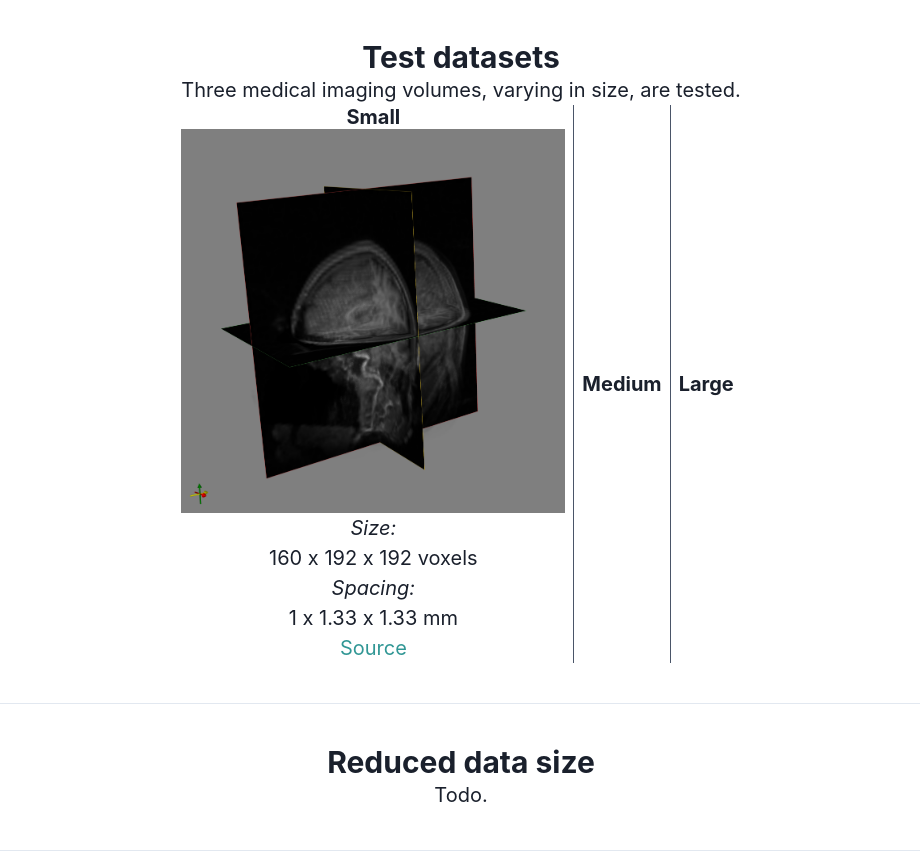
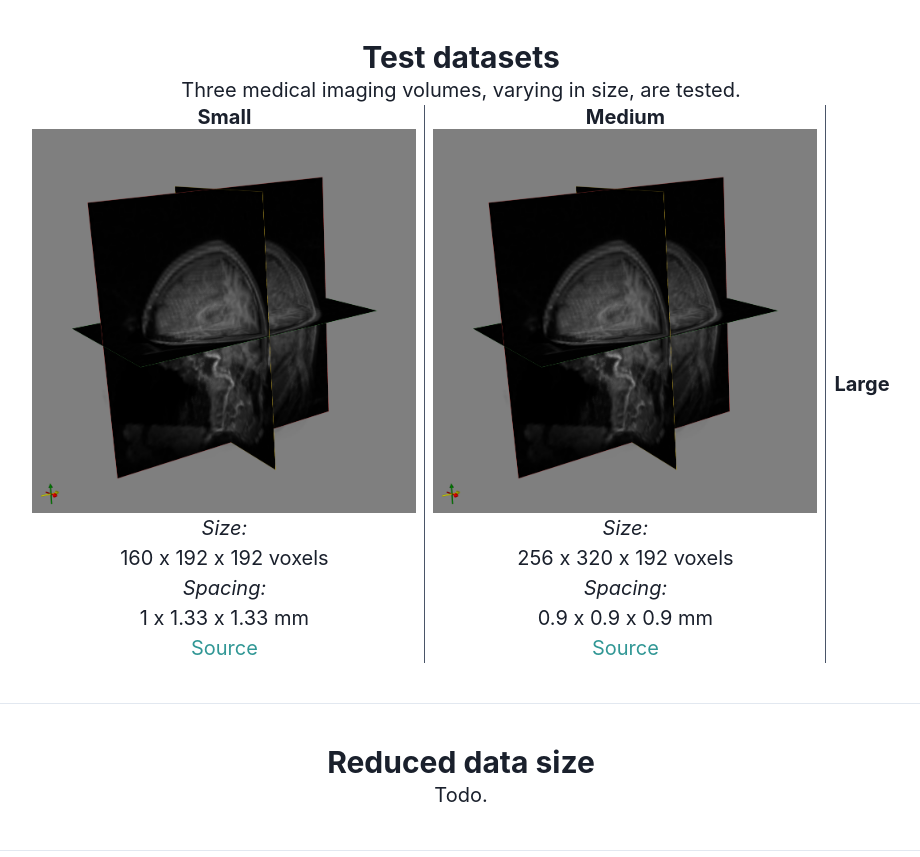
Before and after one commit to OpenImaging/demos, a React (Create React App) app in the folder multi-scale-chunked-compressed/: page / in a window 1280 px wide. Shown: the part 640-1497 px from the top of the page, without its empty margins (179-1099 px from the left). Built offline with nearby package versions, Linux system fonts and the light colour scheme.

Commit message:
Add medium.nii.gz

```diff
--- a/multi-scale-chunked-compressed/src/App.js
+++ b/multi-scale-chunked-compressed/src/App.js
@@ -10,7 +10,6 @@ import {
   Heading,
   StackDivider,
   OrderedList,
-  UnorderedList,
   ListItem,
   Image,
   theme,
@@ -18,6 +17,7 @@ import {
 import { ColorModeSwitcher } from './ColorModeSwitcher';
 
 import smallThumb from './images/small-thumb.png'
+//import mediumThumb from './images/medium-thumb.png'
 
 function App() {
   return (
@@ -57,6 +57,12 @@ function App() {
                 </Box>
                 <Box>
                   <Heading as="h5" size="md">Medium</Heading>
+                    <Link href="https://kitware.github.io/itk-vtk-viewer/app/?image=https://openimaging.github.io/demos/multi-scale-chunked-compressed/build/data/medium.nii.gz" target="_blank" rel="noopener noreferrer">
+                      <Image boxSize="sm" src={smallThumb} alt="Medium test data"/>
+                        <Text as="em">Size: </Text><Text>256 x 320 x 192 voxels</Text>
+                        <Text as="em">Spacing: </Text><Text>0.9 x 0.9 x 0.9 mm</Text>
+                    </Link>
+                  <Link color="teal.500" href="https://wiki.idoimaging.com/index.php?title=Sample_Data" target="_blank" rel="noopener noreferrer">Source</Link>
                 </Box>
                 <Box>
                   <Heading as="h5" size="md">Large</Heading>
```
Also changed, not shown: multi-scale-chunked-compressed/public/data/compression.csv, 94 other files (tests, documents, lock files or other folders).
